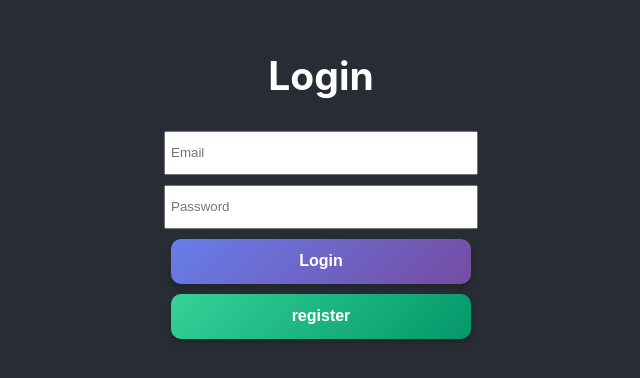
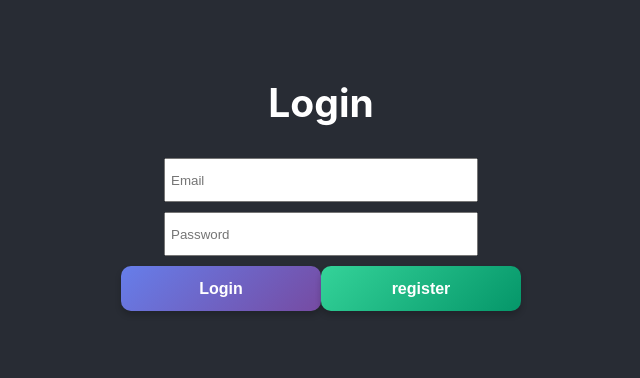
Before and after one commit to NoppasornJirasirichote/Blog-Management-System, a React (Create React App) app in the folder frontend/: page / in a window 1280 px wide. Shown: the part 216-594 px from the top of the page, without its empty margins (319-959 px from the left). Built offline with nearby package versions, Linux system fonts and the light colour scheme.

Commit message:
19 commit

```diff
--- a/frontend/src/styles.module.css
+++ b/frontend/src/styles.module.css
@@ -165,7 +165,7 @@
 }
 
 .butsubmit {
-    width: 300px;
+    width: 200px;
     height: 45px;
     font-size: 16px;
     font-weight: bold;
@@ -195,7 +195,7 @@
 }
 
 .butregister {
-    width: 300px;
+    width: 200px;
     height: 45px;
     font-size: 16px;
     font-weight: bold;
```
